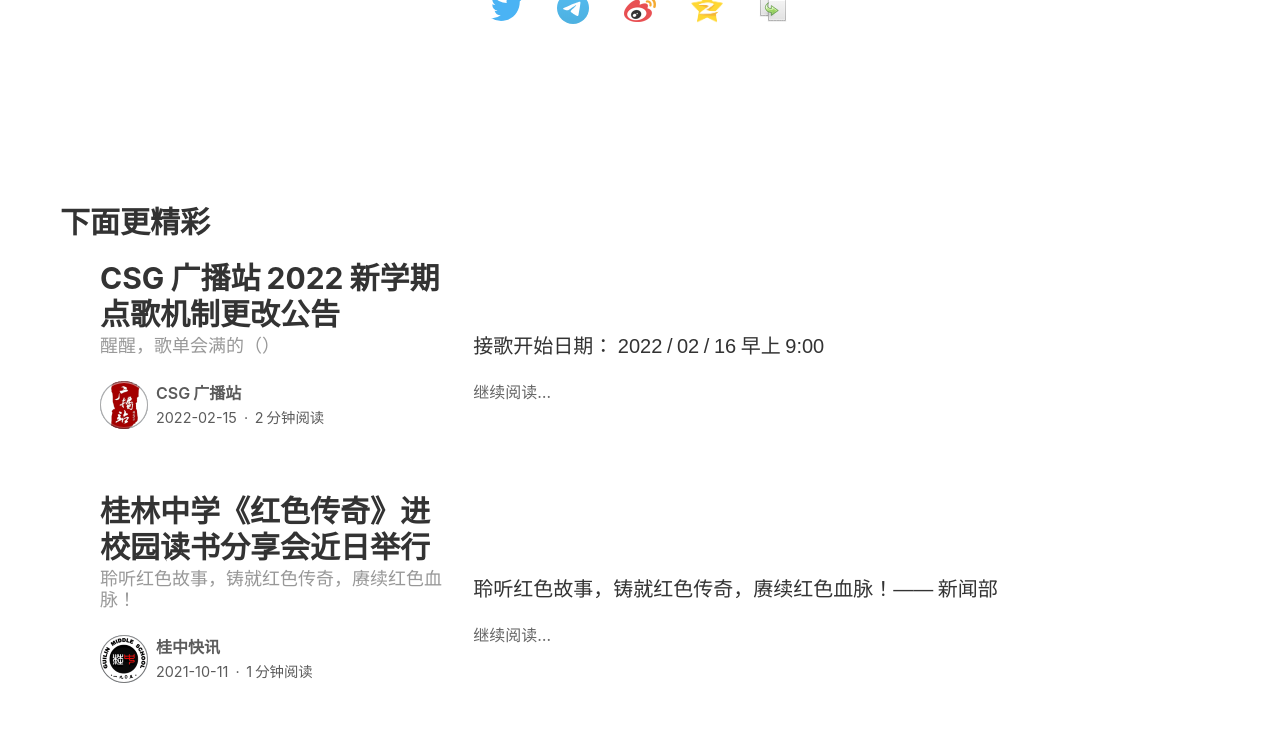
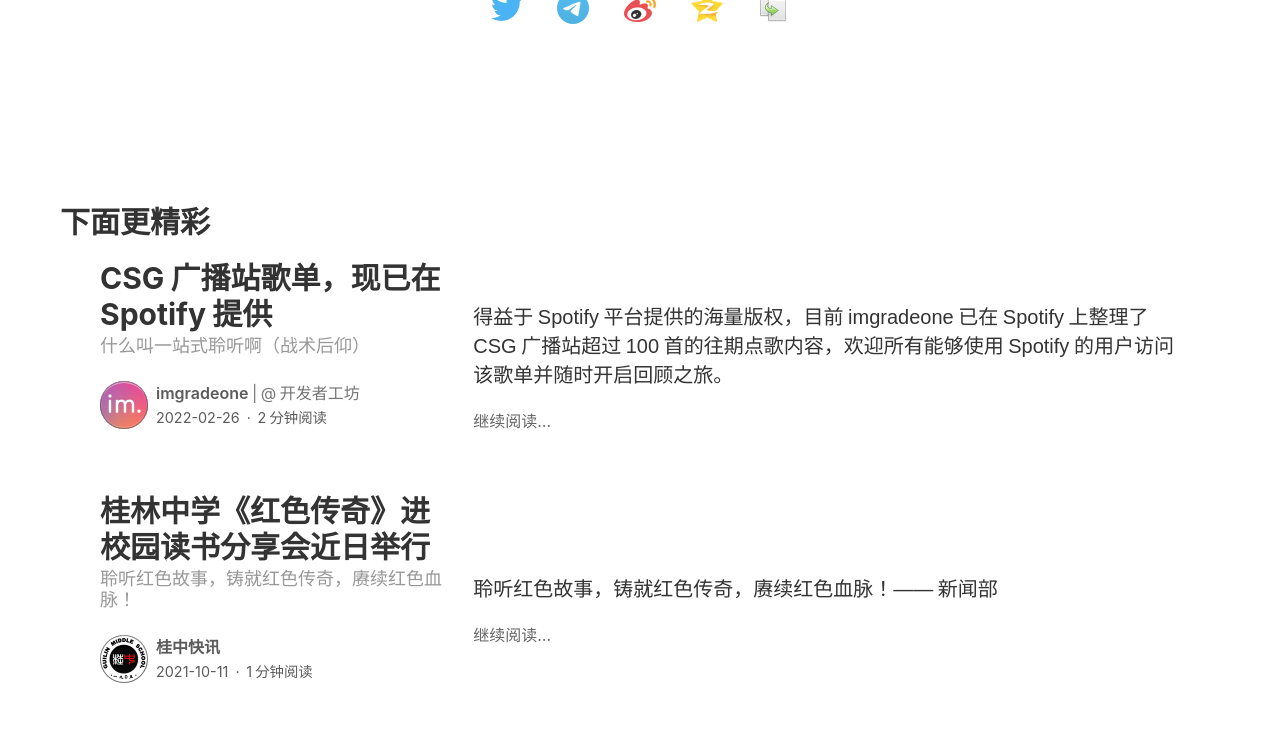
Before and after one commit to devswork-glzx/aliver, a Jekyll site: the page built from _posts/2021-10-08-songlist-2021-10-08.md, in a window 1280 px wide and 1400 px high, scrolled down 2568 px. Shown: the top 745 px of the window. Built offline with Jekyll 4.4.1, drawn with Linux system fonts in a browser that asks for light colours; our own code applies the rules of GitHub Pages for plain Markdown files; some of the changed text lies outside the part shown; grey boxes are pictures that could not be loaded.

Commit message:
摆烂是吧（

```diff
--- a/_posts/2021-10-08-songlist-2021-10-08.md
+++ b/_posts/2021-10-08-songlist-2021-10-08.md
@@ -24,7 +24,7 @@
 - **QQ爱**
   > 抱歉，但缺失歌曲版本信息，无法提供
   > 推测版本：王麟
-  > [Spotify（海外）](https://open.spotify.com/track/4wCrLBbnraFleGmWRf9UZh) / [YouTube Music（海外）](https://music.youtube.com/watch?v=ZaLw9MzmXmQ) / [YouTube（海外，MV）](https://www.youtube.com/watch?v=NGjwuuU2oT8) / （国内平台都没有）
+  > [YouTube（海外，卡拉 OK 版 MV）](https://www.youtube.com/watch?v=BRUl-Gz-6rw) / （国内平台都没有，连 Spotify 那边都没了，GG）
 
 ## 10-12 周二
 
--- /dev/null
+++ b/_posts/2022-02-26-songlist-is-avaliable-in-spotify.md
@@ -0,0 +1,25 @@
+---
+title: "CSG 广播站歌单，现已在 Spotify 提供"
+description: "什么叫一站式聆听啊（战术后仰）"
+author: imgradeone
+
+tags:
+  - csg-songlist
+---
+
+得益于 Spotify 平台提供的海量版权，目前 imgradeone 已在 Spotify 上整理了 CSG 广播站超过 100 首的往期点歌内容，欢迎所有能够使用 Spotify 的用户访问该歌单并随时开启回顾之旅。
+
+<div style="text-align: center">
+  <p><a rel="nofollow noopener noreferrer" target="_blank" href="https://open.spotify.com/playlist/5TL2SJ5wauDfccN9AJqdLI?si=0534eeb3fa0b4cd6" class="button">立即打开 Spotify 聆听</a></p>
+</div>
+
+您同样也可以在 Spotify 上直接搜索 `imgradeone` 或 `Listen On CSG Station` 来获取歌单。
+
+---
+
+**注：**部分歌曲由于 Spotify 暂无版权（大部分是不太知名的独立音乐人作品，或者是翻唱）而无法收录。
+少部分歌曲（如《QQ爱》）已被全球下架，但为保留信息而仍作收录。
+受限于版权方要求，少部分歌曲只能在部分地区收听，不可收听的歌曲照样会“灰掉”。（如 A-SOUL 的《超级敏感》只能在港澳台区收听，偶像梦幻祭的歌曲只能在日区收听，IDOLiSH7 的歌曲不能在台湾和香港这两个地区收听）
+如果还有未补充的歌曲，可能是点歌时期久远，歌单管理者还在找~~（或者摆烂）~~。
+
+至于为什么不在国内音乐平台做歌单？问就是版权太散了。
```
